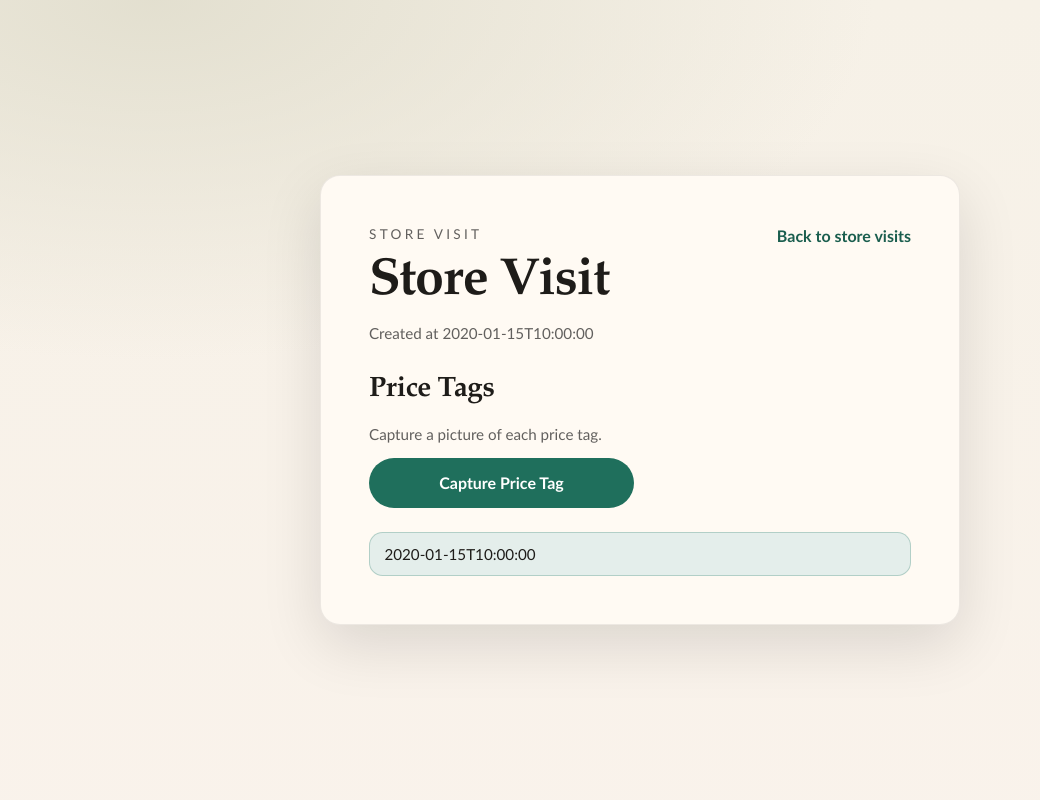
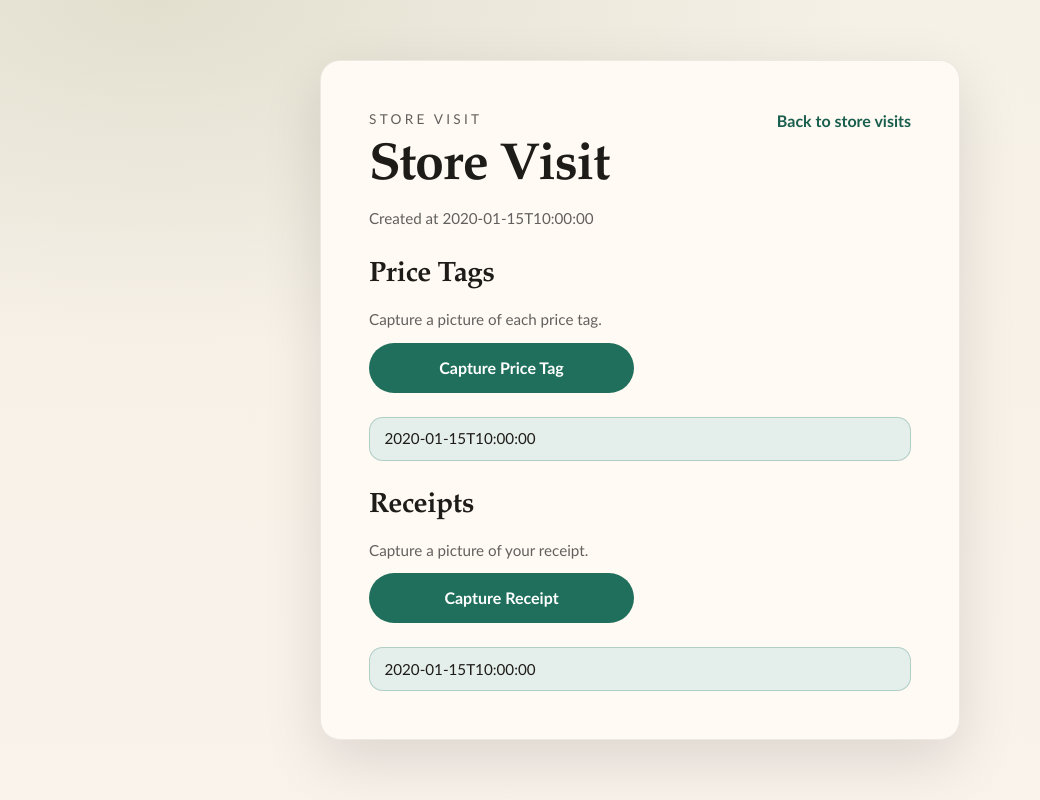
Before and after one commit to owenbrown/fairpay, a Django app: template src/retail/templates/retail/store_visit_detail.html in a window 1280 px wide. Shown: the whole page, without its empty margins (0-1040 px from the left). Run offline with Django 5.2, Linux system fonts and the light colour scheme; the template is opened without the code that fills it: most values are stand-ins (such as "Sample title", 1, 10 or a date in 2020).

Commit message:
Add upload of Receipt

```diff
--- a/src/retail/models.py
+++ b/src/retail/models.py
@@ -26,6 +26,12 @@ class PriceTag(TimeStampedModel):
     store_visit = models.ForeignKey("StoreVisit", on_delete=models.CASCADE)
 
 
+class Receipt(TimeStampedModel):
+    uploaded_by = models.ForeignKey(User, on_delete=models.CASCADE)
+    image_storage_location = models.TextField()
+    store_visit = models.ForeignKey("StoreVisit", on_delete=models.CASCADE)
+
+
 class StoreVisit(TimeStampedModel):
     """Conceptually, a trip to a retailer. All PriceTag associated with a visit should match the Receipt associated with a store visit, or the user is being overcharged."""
 
--- a/src/retail/templates/retail/store_visit_detail.html
+++ b/src/retail/templates/retail/store_visit_detail.html
@@ -39,17 +39,37 @@
         {% endfor %}
       </ul>
     </div>
+
+    <div class="stack">
+      <div class="stack">
+        <h2 class="section-title">Receipts</h2>
+        <p class="subtle">Capture a picture of your receipt.</p>
+      </div>
+
+      <div class="actions">
+        <label class="button" for="receipt-input">Capture Receipt</label>
+      </div>
+      <input
+        class="visually-hidden"
+        id="receipt-input"
+        type="file"
+        accept="image/*"
+        capture="environment"
+      />
+      <p class="subtle" id="receipt-status" role="status"></p>
+
+      <ul class="tag-list" id="receipt-list">
+        {% for receipt in receipts %}
+          <li class="tag-item">{{ receipt.created_at|date:"c" }}</li>
+        {% empty %}
+          <li class="tag-item tag-item--empty" id="receipt-empty">No receipts yet.</li>
+        {% endfor %}
+      </ul>
+    </div>
   </section>
 
   <script>
     (() => {
-      const input = document.getElementById("pricetag-input");
-      const list = document.getElementById("pricetag-list");
-      const status = document.getElementById("pricetag-status");
-      if (!input || !list || !status) {
-        return;
-      }
-
       const getCookie = (name) => {
         const value = `; ${document.cookie}`;
         const parts = value.split(`; ${name}=`);
@@ -58,6 +78,21 @@
         }
         return "";
       };
+
+      const attachUpload = ({
+        inputId,
+        listId,
+        statusId,
+        emptyId,
+        url,
+        createdAtKey,
+      }) => {
+        const input = document.getElementById(inputId);
+        const list = document.getElementById(listId);
+        const status = document.getElementById(statusId);
+        if (!input || !list || !status) {
+          return;
+        }
 
         input.addEventListener("change", async () => {
           const file = input.files && input.files[0];
@@ -72,7 +107,7 @@
           const csrfToken = getCookie("csrftoken");
 
           try {
-          const response = await fetch("/api/pricetag", {
+            const response = await fetch(url, {
               method: "POST",
               body: formData,
               headers: csrfToken ? { "X-CSRFToken": csrfToken } : {},
@@ -84,13 +119,13 @@
             }
 
             const data = await response.json();
-          if (data.pricetag_created_at) {
+            if (data[createdAtKey]) {
               const item = document.createElement("li");
               item.className = "tag-item";
-            item.textContent = data.pricetag_created_at;
+              item.textContent = data[createdAtKey];
               list.prepend(item);
 
-            const emptyState = document.getElementById("pricetag-empty");
+              const emptyState = document.getElementById(emptyId);
               if (emptyState) {
                 emptyState.remove();
               }
@@ -103,6 +138,24 @@
             input.value = "";
           }
         });
+      };
+
+      attachUpload({
+        inputId: "pricetag-input",
+        listId: "pricetag-list",
+        statusId: "pricetag-status",
+        emptyId: "pricetag-empty",
+        url: "/api/pricetag",
+        createdAtKey: "pricetag_created_at",
+      });
+      attachUpload({
+        inputId: "receipt-input",
+        listId: "receipt-list",
+        statusId: "receipt-status",
+        emptyId: "receipt-empty",
+        url: "/api/receipt",
+        createdAtKey: "receipt_created_at",
+      });
     })();
   </script>
 {% endblock %}
--- a/src/retail/views.py
+++ b/src/retail/views.py
@@ -5,7 +5,7 @@ from django.db.models import Count
 from django.shortcuts import get_object_or_404, redirect, render
 
 from .forms import EmailAuthenticationForm, SignUpForm
-from .models import PriceTag, StoreVisit
+from .models import PriceTag, Receipt, StoreVisit
 
 
 def index(request):
@@ -73,11 +73,15 @@ def store_visit_detail(request, store_visit_id):
     pricetags = PriceTag.objects.filter(store_visit=store_visit).order_by(
         "-created_at"
     )
+    receipts = Receipt.objects.filter(store_visit=store_visit).order_by(
+        "-created_at"
+    )
     return render(
         request,
         "retail/store_visit_detail.html",
         {
             "store_visit": store_visit,
             "pricetags": pricetags,
+            "receipts": receipts,
         },
     )
```
Also changed, not shown: src/retail/api.py (+40 -1 lines), src/retail/migrations/0004_receipt.py (added). Lines whose indentation alone changed are shown as unchanged.
